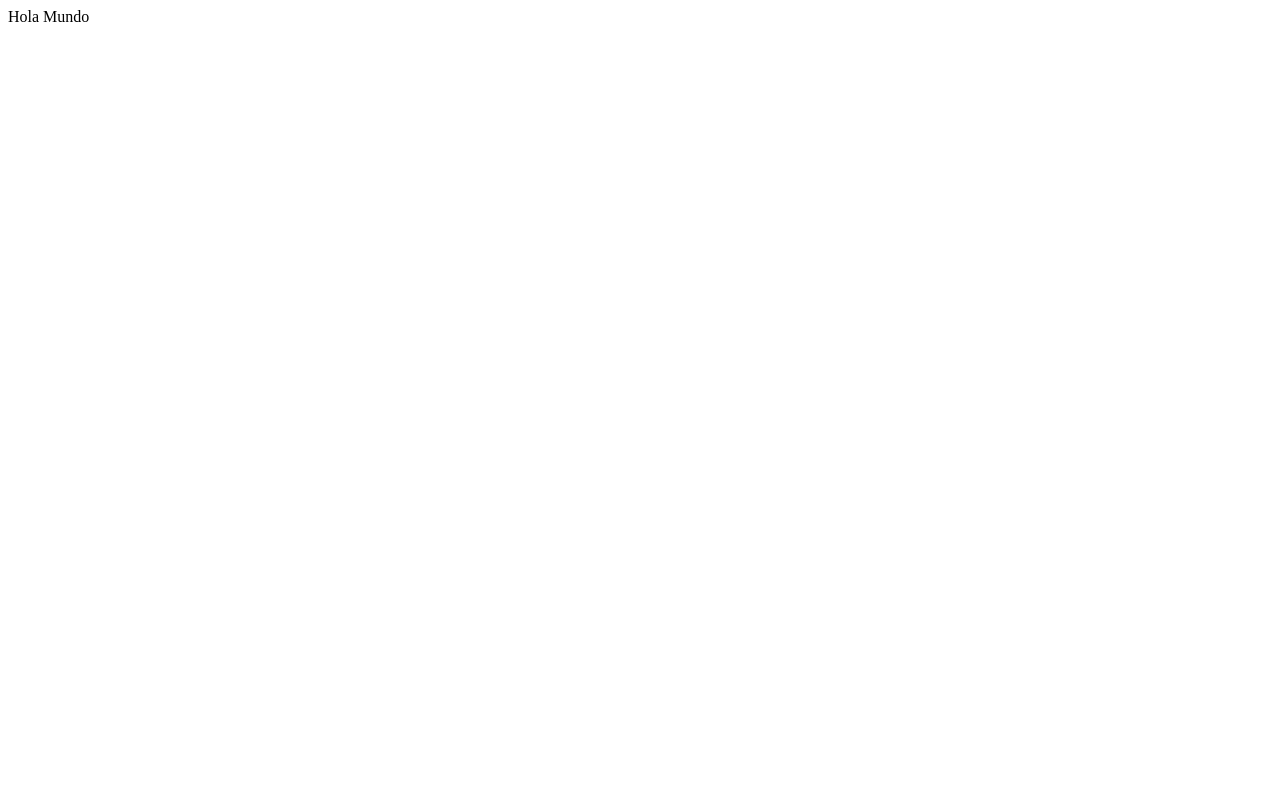
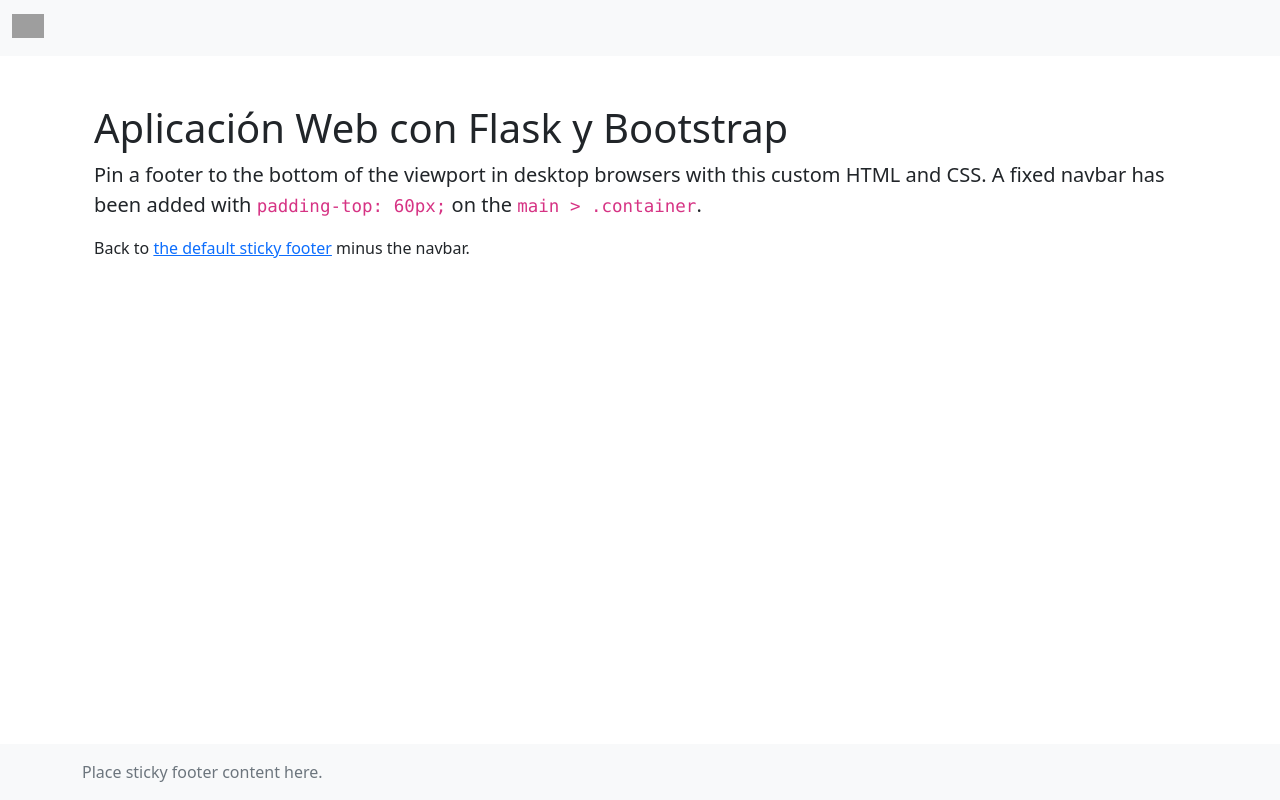
Before and after one commit to Cayigreat/flask_bootstrap, a Flask app: page / in a window 1280 px wide. Before the commit the page is almost empty. Run offline with Flask 2, Linux system fonts and the light colour scheme; grey boxes are pictures that could not be loaded.

Commit message:
templates Gonzalo

```diff
--- a/app.py
+++ b/app.py
@@ -6,12 +6,16 @@ app = Flask(__name__)
 
 
 @app.route('/')
-def hello():
-    return 'Hola Mundo'
+def hello_world():
+    return render_template('index.html')
 
 @app.route('/usuario/<name>')
 def user(name):
-    return render_template('user.html', name = name)
+    return render_template('user.html', user = name)
+
+@app.route('/usuario')
+def user_incognito():
+    return render_template('user.html')
 
 @app.route('/navegador')
 def browser():
--- /dev/null
+++ b/templates/base.html
@@ -0,0 +1,19 @@
+<!doctype html>
+<html lang="es" class="h-100">
+  <head>
+    <meta charset="utf-8">
+    <meta name="viewport" content="width=device-width, initial-scale=1">
+    <title>Flask Bootstrap App - {% block title %}{% endblock %}</title>
+    <link href="https://cdn.jsdelivr.net/npm/bootstrap@5.2.2/dist/css/bootstrap.min.css" rel="stylesheet" integrity="sha384-Zenh87qX5JnK2Jl0vWa8Ck2rdkQ2Bzep5IDxbcnCeuOxjzrPF/et3URy9Bv1WTRi" crossorigin="anonymous">
+    <link rel="stylesheet" href="{{  url_for('static', filename='styles.css')}}">
+  </head>
+  <body class="d-flex flex-column h-100">
+    {% include 'includes/navbar.html' %}
+    <div class="container mt-5">
+      {% block body %}
+      {% endblock %}
+    </div>
+    {% include 'includes/footer.html' %}
+    <script src="https://cdn.jsdelivr.net/npm/bootstrap@5.2.2/dist/js/bootstrap.bundle.min.js" integrity="sha384-OERcA2EqjJCMA+/3y+gxIOqMEjwtxJY7qPCqsdltbNJuaOe923+mo//f6V8Qbsw3" crossorigin="anonymous"></script>
+  </body>
+</html>
--- /dev/null
+++ b/templates/includes/footer.html
@@ -0,0 +1,5 @@
+<footer class="footer mt-auto py-3 bg-light">
+  <div class="container">
+    <span class="text-muted">Place sticky footer content here.</span>
+  </div>
+</footer>
--- /dev/null
+++ b/templates/includes/navbar.html
@@ -0,0 +1,7 @@
+<nav class="navbar bg-light">
+  <div class="container-fluid">
+    <a class="navbar-brand" href="#">
+      <img src="{{ url_for('static', filename='logo.png') }}" alt="Logo" height="24" class="d-inline-block align-text-top">
+    </a>
+  </div>
+</nav>
--- /dev/null
+++ b/templates/index.html
@@ -0,0 +1,14 @@
+{% extends 'base.html' %}
+
+{% block title %} User page {% endblock %}
+
+{% block body %}
+<!-- Begin page content -->
+<main class="flex-shrink-0">
+  <div class="container">
+    <h1>Aplicación Web con Flask y Bootstrap</h1>
+    <p class="lead">Pin a footer to the bottom of the viewport in desktop browsers with this custom HTML and CSS. A fixed navbar has been added with <code class="small">padding-top: 60px;</code> on the <code class="small">main &gt; .container</code>.</p>
+    <p>Back to <a href="/docs/5.2/examples/sticky-footer/">the default sticky footer</a> minus the navbar.</p>
+  </div>
+</main>
+{% endblock %}
```
Also changed, not shown: templates/user.html (+14 -13 lines).
